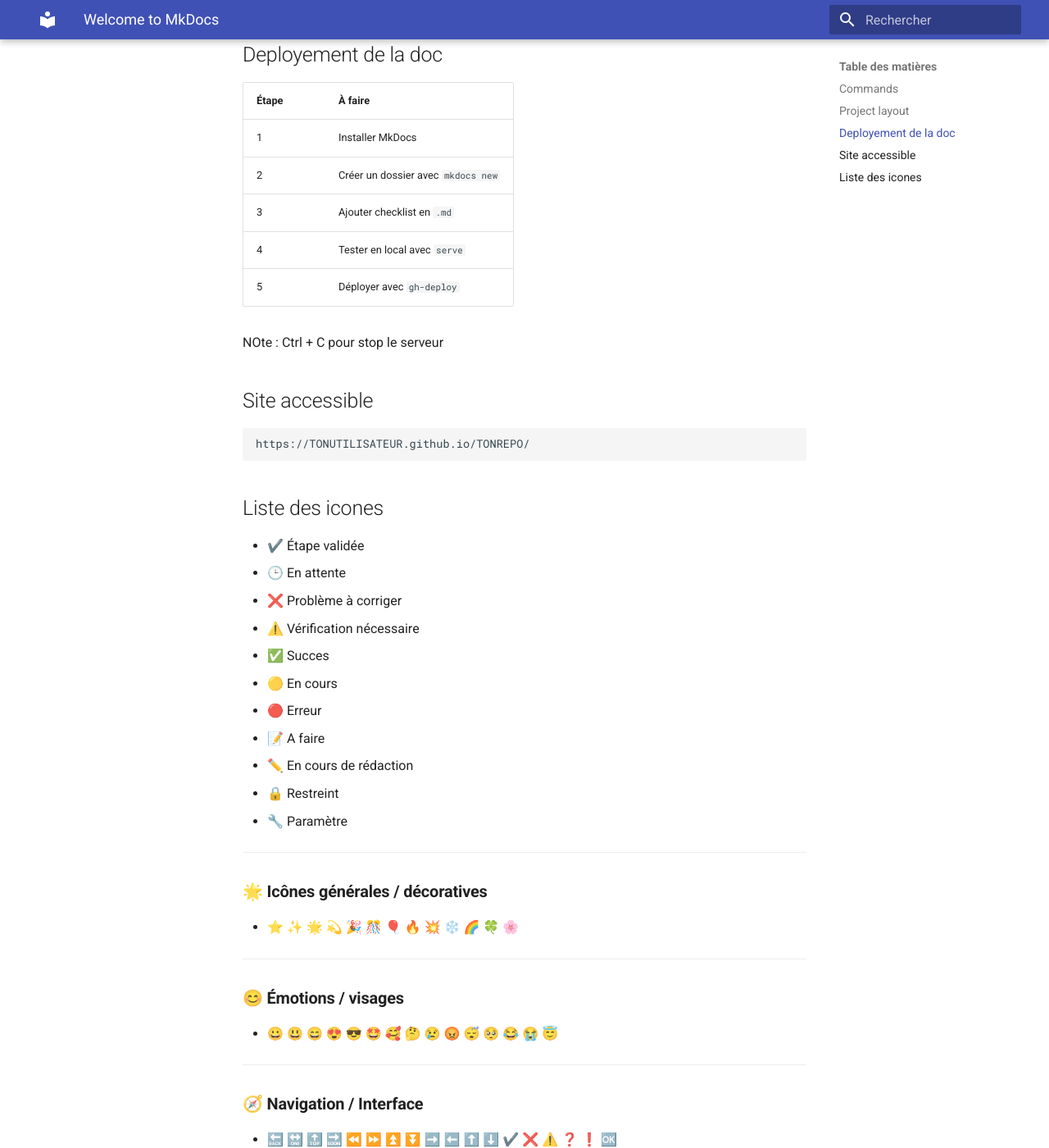
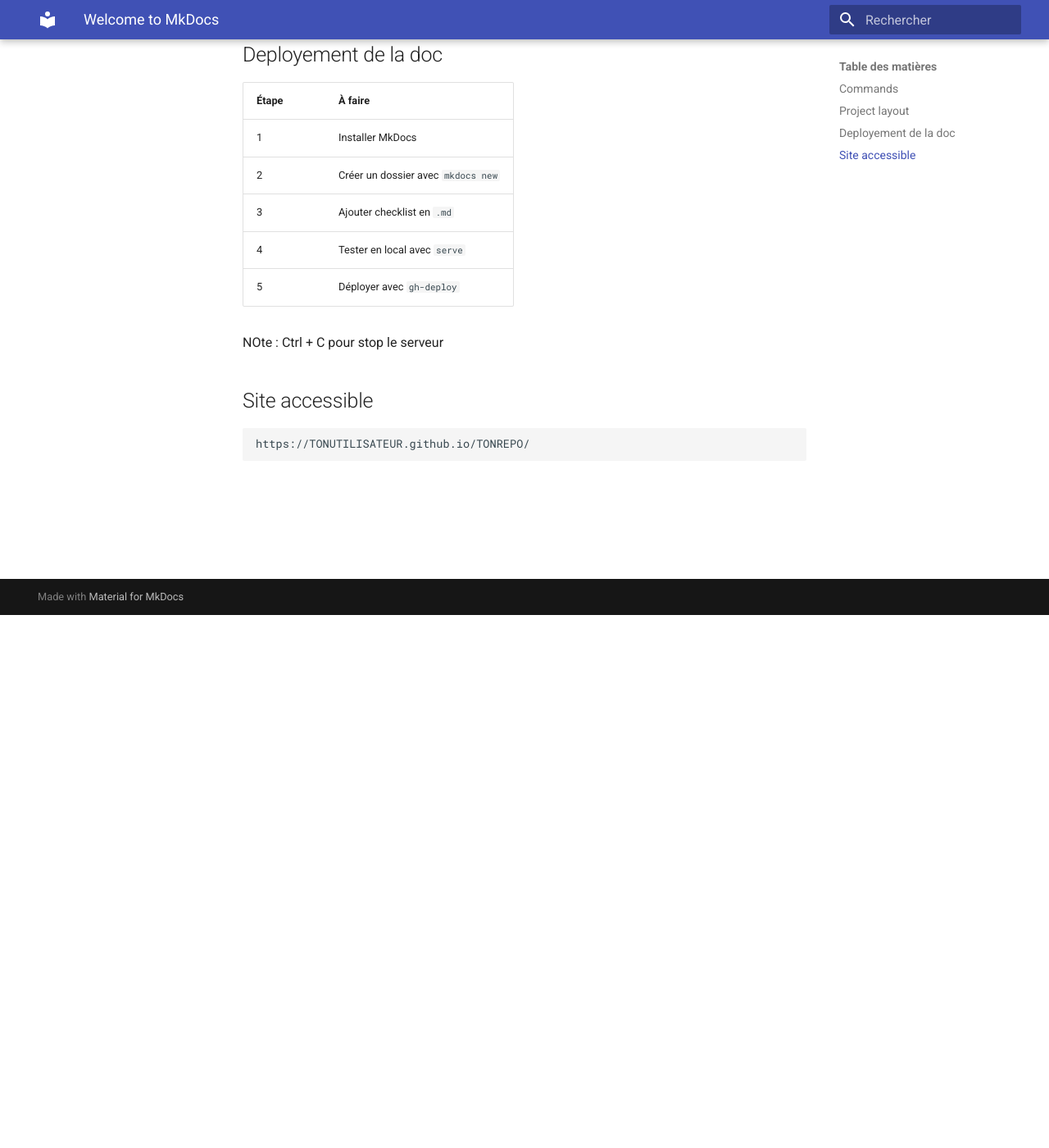
Before and after one commit to agnesNeedemand/projet-fil-rouge, an MkDocs documentation site: the page built from docs/MkDocs.md, in a window 1280 px wide and 1400 px high, scrolled down 650 px. Shown: the whole window at 82% size. Built offline with MkDocs 1.6.1 and Material for MkDocs 9.7.7, drawn with Linux system fonts in a browser that asks for light colours; some of the changed text lies outside the part shown.

````diff
--- a/docs/MkDocs.md
+++ b/docs/MkDocs.md
@@ -34,73 +34,3 @@ NOte : Ctrl + C pour stop le serveur
 ```
 https://TONUTILISATEUR.github.io/TONREPO/
 ```
-
-## Liste des icones
-
-- ✔️ Étape validée
-- 🕒 En attente
-- ❌ Problème à corriger
-- ⚠️ Vérification nécessaire
-- ✅ Succes
-- 🟡 En cours
-- 🔴 Erreur
-- 📝 A faire
-- ✏️ En cours de rédaction
-- 🔒 Restreint
-- 🔧 Paramètre
-
----
-
-### 🌟 **Icônes générales / décoratives**
-
-* ⭐ ✨ 🌟 💫 🎉 🎊 🎈 🔥 💥 ❄️ 🌈 🍀 🌸
-
----
-
-### 😊 **Émotions / visages**
-
-* 😀 😃 😄 😍 😎 🤩 🥰 🤔 😢 😡 😴 🥺 😂 😭 😇
-
----
-
-### 🧭 **Navigation / Interface**
-
-* 🔙 🔛 🔝 🔜 ⏪ ⏩ ⏫ ⏬ ➡️ ⬅️ ⬆️ ⬇️ ✔️ ❌ ⚠️ ❓ ❗ 🆗
-
----
-
-### 🛠️ **Outils / objets**
-
-* 🔧 🔨 🪛 🪚 🧰 🪓 🛠️ 🗂️ 🗃️ 🗄️ 📁 📂 🗑️ 🧹
-
----
-
-### 🗂️ **Documents / fichiers**
-
-* 📄 📃 📑 📜 📋 📝 ✏️ 🖊️ 🖋️ 🖌️ 🗒️
-
----
-
-### 💬 **Communication**
-
-* 💬 💭 🗨️ 🗯️ 📢 📣 📞 📱 📧 📮 ✉️ 📬 📭
-
----
-
-### 🖼️ **Design / média**
-
-* 🖼️ 🎨 📷 🎥 🎬 📹 🖌️ 🖍️ 📸 🧷
-
----
-
-### 🕒 **Temps / calendrier**
-
-* ⏰ 🕰️ ⏳ ⌛ 📆 📅 🗓️ 🕐 🕝
-
----
-
-### 🧭 **Symboles & déco supplémentaires**
-
-* ✨ ❇️ ✳️ ❌ ✅ 🔄 ➕ ➖ ➗ ➰ ♻️ ♾️ 🔁
-
----
````
Also changed, not shown: docs/icons.md (added, +69 -0 lines).
